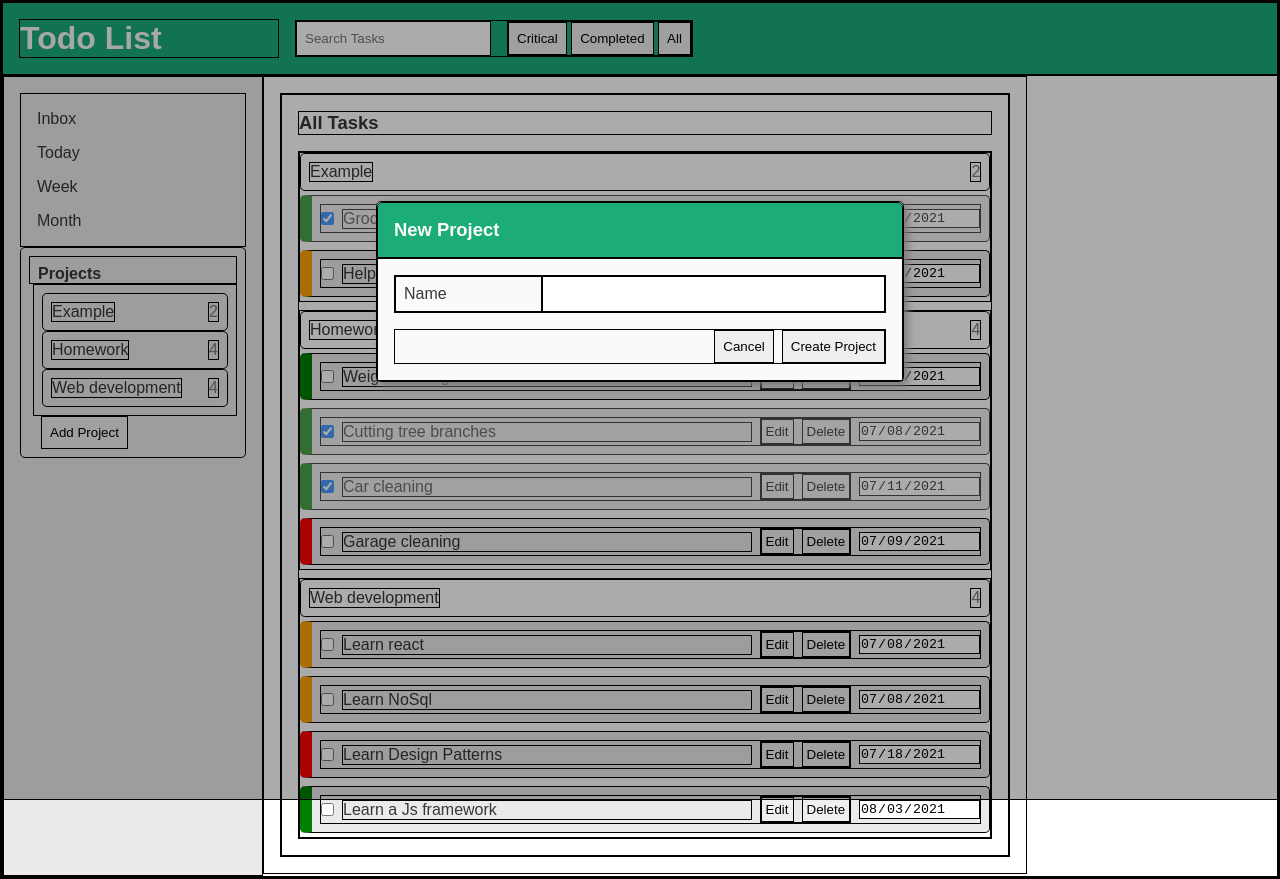
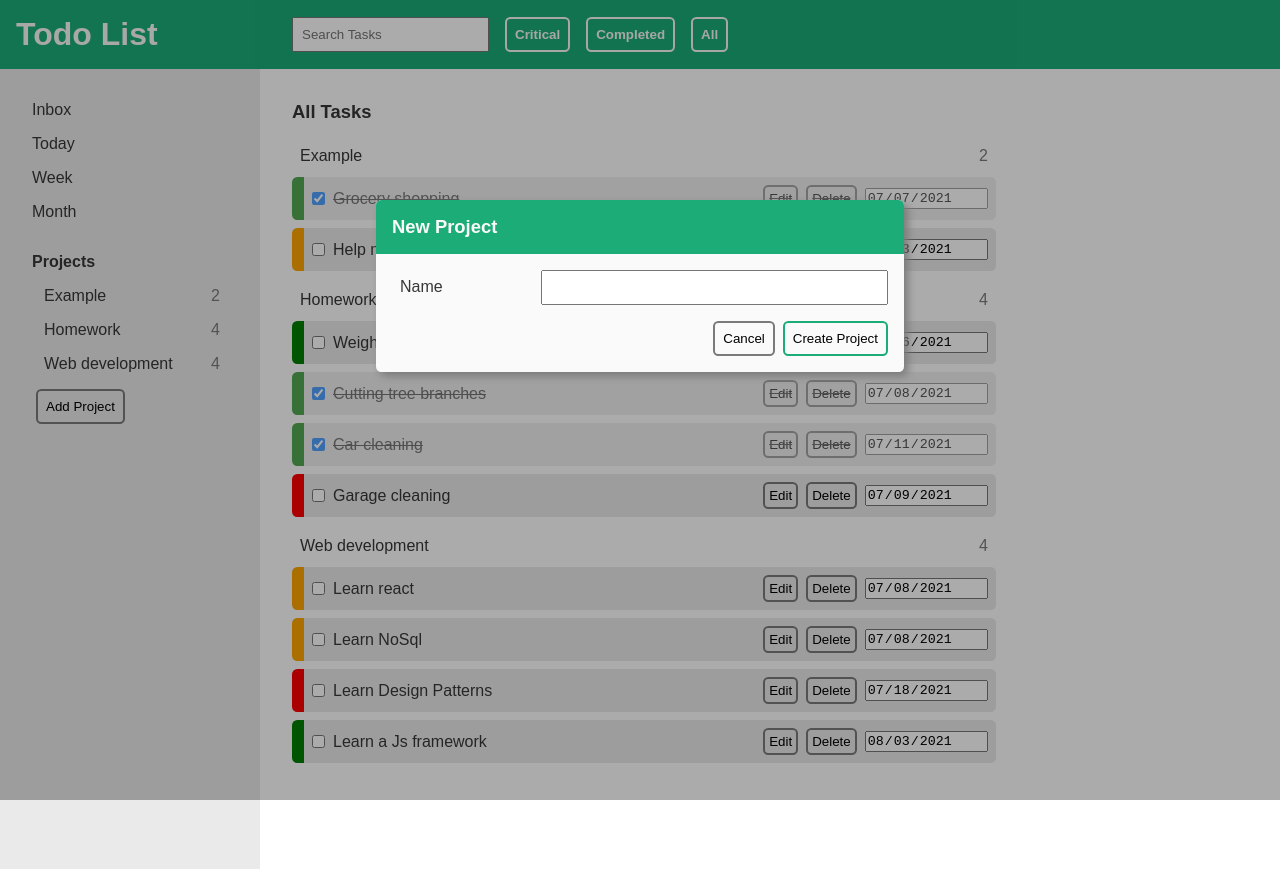
Before and after one commit to Gzman/todo-list, a plain HTML site: page index.html in a window 1280 px wide. Both pictures are taken after a click on the button "Add Project". Drawn offline with Linux system fonts and the light colour scheme.

Commit message:
Updated button styling and added animation

```diff
--- a/style.css
+++ b/style.css
@@ -19,7 +19,7 @@
   padding: 0;
   margin: 0;
 
-  border: 1px solid black;
+  /* border: 1px solid black; */
 }
 
 html {
@@ -38,6 +38,26 @@ h2 {
   font-size: 1.15rem;
 }
 
+button {
+  padding: 0.5rem;
+  background-color: transparent;
+  border: 0.175rem solid var(--font-color-light);
+  border-radius: 0.33rem;
+  cursor: pointer;
+}
+
+button:active {
+  animation: shrink 0.2s ease-in;
+}
+
+button:hover {
+  background-color: var(--highlight-color);
+}
+
+.ok-btn {
+  border-color: var(--primary-color);
+}
+
 header {
   padding: 1rem;
   display: flex;
@@ -51,13 +71,22 @@ header {
   color: var(--background-color);
 }
 
-.global-filter {
+.global-filter,
+.filter-btns {
   display: flex;
   gap: 1rem;
 }
 
-.filter-btns > * {
-  padding: 0.5rem;
+.filter-btn {
+  border-color: var(--background-color);
+  color: var(--background-color);
+  font-weight: 600;
+}
+
+.filter-btn:hover {
+  border-color: var(--primary-color);
+  color: var(--primary-color);
+  background-color: var(--background-color);
 }
 
 #global-filter-text {
@@ -99,15 +128,13 @@ main {
 }
 
 .projects-filter button {
-  padding: 0.5rem;
   font-size: 1rem;
   font-weight: 500;
   text-align: left;
   background-color: transparent;
   color: var(--font-color);
   border: none;
-  border-radius: 0.3rem;
-  cursor: pointer;
+  border-radius: 0.33rem;
 }
 
 .projects-filter button:hover {
@@ -116,7 +143,7 @@ main {
 
 .projects-user-created {
   padding: 0.5rem;
-  border-radius: 0.3rem;
+  border-radius: 0.33rem;
 }
 
 .projects-items {
@@ -126,7 +153,6 @@ main {
 
 .projects-add-btn {
   margin-left: 0.75rem;
-  padding: 0.5rem;
   width: max-content;
 }
 
@@ -147,7 +173,7 @@ main {
   gap: 0.5rem;
   padding: 0.5rem;
   overflow-wrap: break-word;
-  border-radius: 0.3rem;
+  border-radius: 0.33rem;
   cursor: pointer;
 }
 
@@ -157,6 +183,10 @@ main {
 
 .project-item:hover {
   background-color: var(--highlight-color);
+}
+
+.project-item:active {
+  animation: shrink 0.2s ease-in;
 }
 
 .activeItem {
@@ -190,7 +220,7 @@ main {
   gap: 0.5rem;
 }
 
-.current-project-controlls > * {
+.current-project-sort {
   padding: 0.5rem;
 }
 
@@ -217,7 +247,7 @@ main {
   flex-direction: column;
   gap: 0.5rem;
   background-color: var(--secondary-color);
-  border-radius: 0.3rem;
+  border-radius: 0.33rem;
   overflow-wrap: break-word;
 }
 
@@ -238,7 +268,7 @@ main {
 
 .task-item-detail-view {
   background-color: var(--background-color);
-  border-radius: 0.3rem;
+  border-radius: 0.33rem;
 }
 
 .task-item-detail-view,
@@ -258,7 +288,8 @@ main {
 }
 
 .itemComplete {
-  opacity: 0.7;
+  opacity: 0.675;
+  text-decoration: line-through;
 }
 
 .new-project-container,
@@ -284,7 +315,7 @@ main {
   margin: 25vh auto;
   display: flex;
   flex-direction: column;
-  border-radius: 0.3rem;
+  border-radius: 0.33rem;
   box-shadow: 0.25rem 0.25rem 0.5rem var(--font-color-light);
 }
 
@@ -311,7 +342,7 @@ main {
   padding: 1rem;
   background-color: var(--primary-color);
   color: var(--background-color);
-  border-radius: 0.3rem 0.3rem 0 0;
+  border-radius: 0.33rem 0.33rem 0 0;
 }
 
 #task-form,
@@ -346,7 +377,8 @@ main {
   gap: 0.5rem;
 }
 
-.ok-btn, .cancel-btn {
+.ok-btn,
+.cancel-btn {
   justify-self: flex-end;
 }
 
@@ -372,7 +404,7 @@ main {
 
 @keyframes shrink {
   0% {
-    transform: scale(0.97);
+    transform: scale(0.975);
   }
   100% {
     transform: scale(1);
```
Also changed, not shown: main.js.
